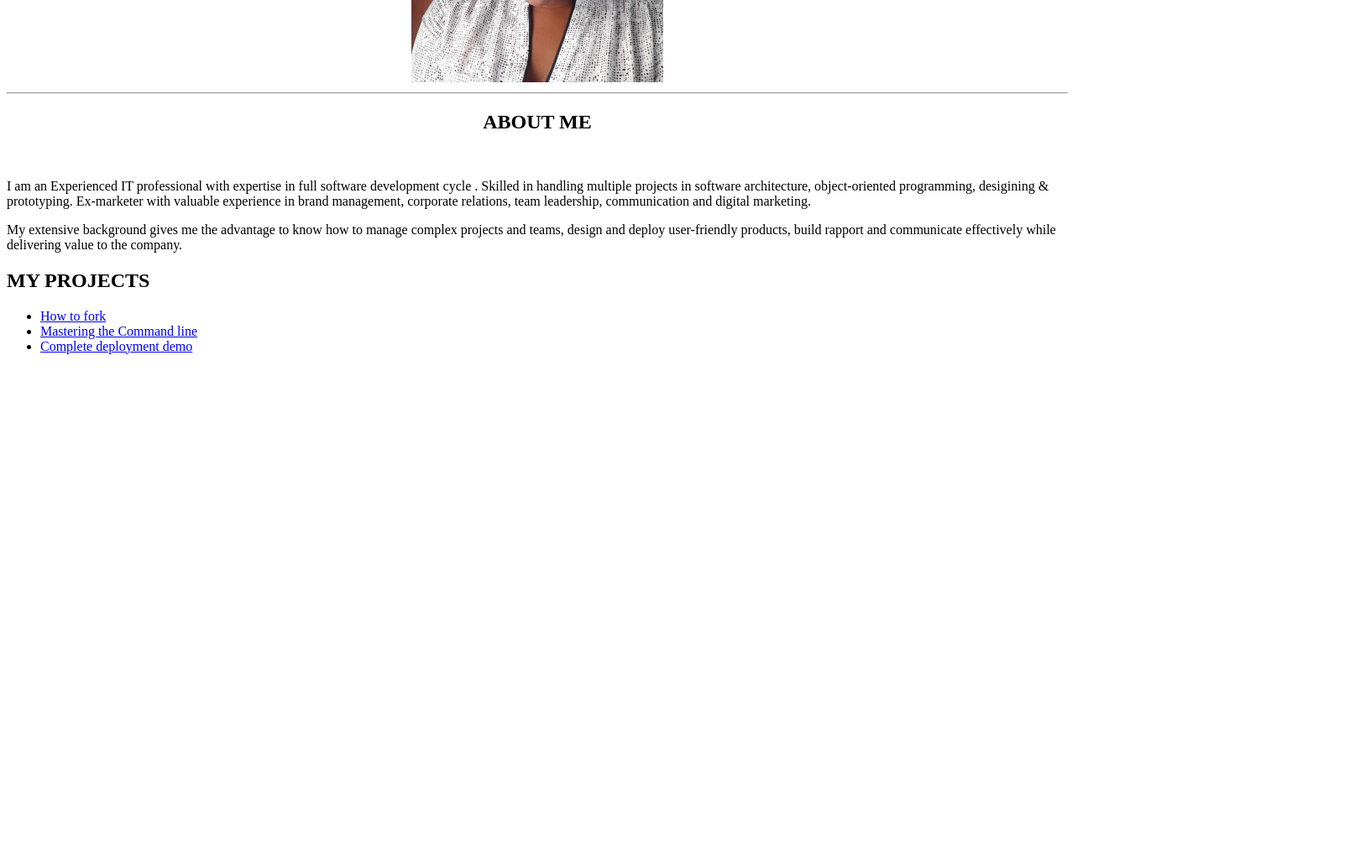
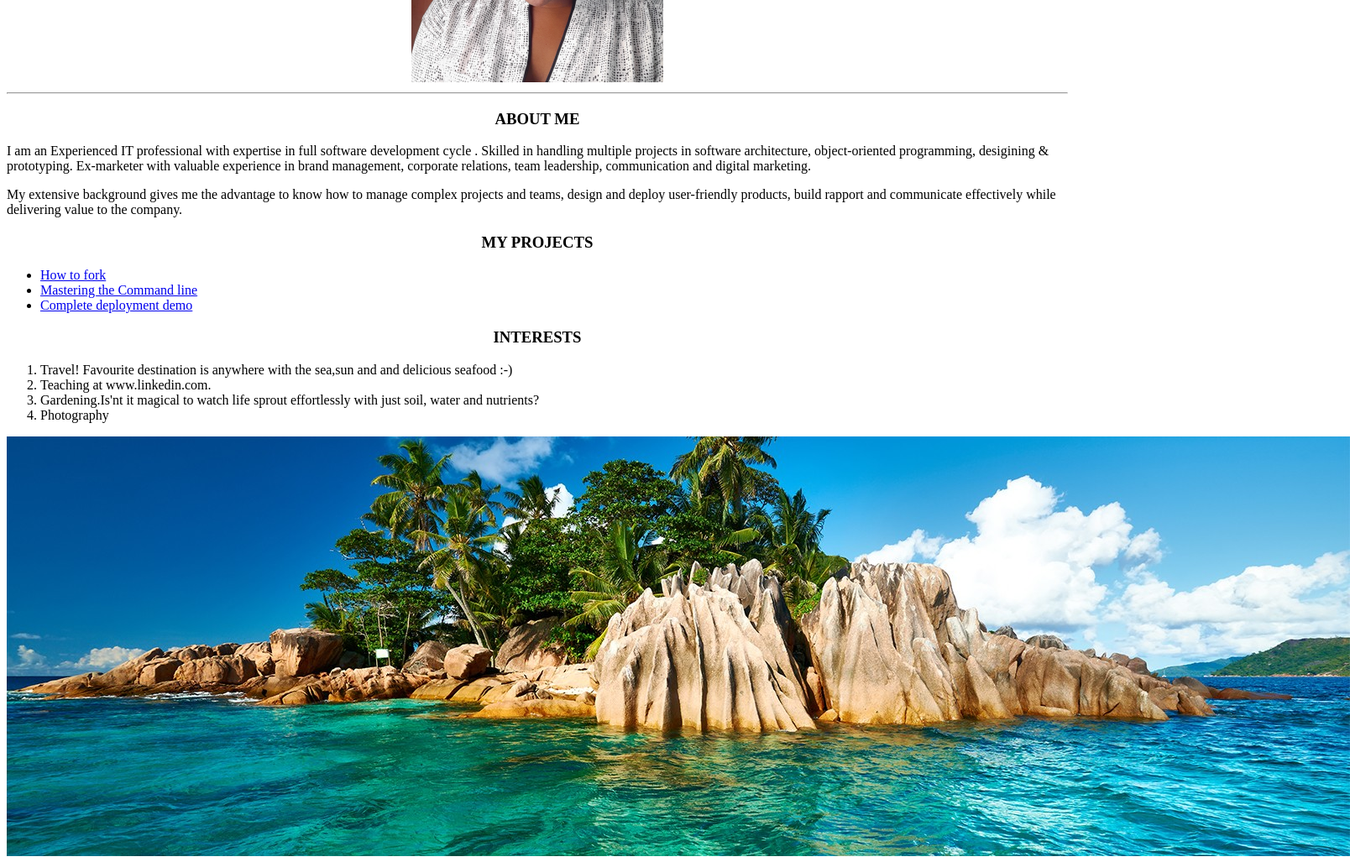
Before and after one commit to CatherineKiiru/first-project-v2, a plain HTML site: page index.html in a window 1280 px wide. Shown: the part 340-1367 px from the top of the page at 84% size, 1608 px wide, since content can reach past the window. Before the commit the page ends 800 px from the top, so only its background shows below. Drawn offline with Linux system fonts and the light colour scheme.

Commit message:
added ordered list elements and my interests section

```diff
--- a/index.html
+++ b/index.html
@@ -12,20 +12,30 @@
 
 <center> <img src="images/me-1.png" alt="Catherine Kiiru"> </center>
 <hr>
-<center><H2>ABOUT ME</H2></center>
-<br>
+<center><H3>ABOUT ME</H3></center>
+
 <p>I am an Experienced IT professional with expertise in full software development cycle . Skilled in handling multiple projects in software architecture, object-oriented programming, desigining & prototyping.
     Ex-marketer with valuable experience  in brand management, corporate relations, team leadership, communication and digital marketing.
      </p>
      <p>My extensive background gives me the advantage to know how to manage complex projects and teams, design and deploy user-friendly products, build rapport and communicate effectively
          while delivering value to the company.
      </p>
-     <H2>MY PROJECTS</H2>
+     <center><H3>MY PROJECTS</H3></center>
      <ul>
          <li><a href="https://github.com/catherineKiiru/delani_studio_site">How to fork</a></li>
          <li><a href="https://github.com/catherineKiiru/moringaschoolprojects">Mastering the Command line</a></li>
          <li><a href="https://catherinekiiru.github.io/test-project/">Complete deployment demo</a></li>
      </ul>
+     <center> <H3>INTERESTS</H3> </center>
+     <ol>
+         <li>Travel! Favourite destination is anywhere with the sea,sun and and delicious seafood :-)
+             </li>
+         <li>Teaching at www.linkedin.com.</li>
+         <li>Gardening.Is'nt it magical to watch life sprout effortlessly with just soil, water and nutrients?
+         <li>Photography</li>
+     </ol>
+     <center><img src="images/landscape.jpg" alt="beach"></center>
+
 
 </head>
 
```
Also changed, not shown: images/landscape.jpg (added), images/landscape_1.png (added).
